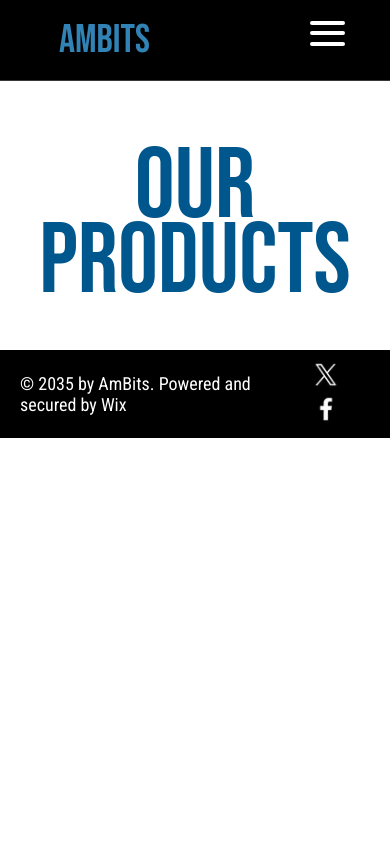
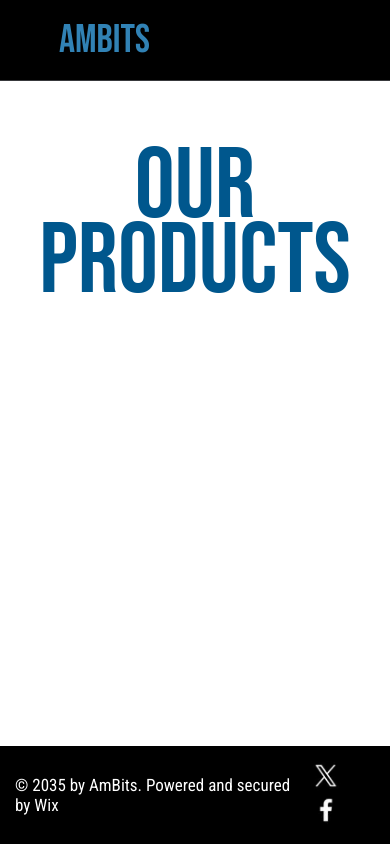
Before and after one commit to Nick9881/project2, a plain HTML site: page project2/products.html in a window 390 px wide. Drawn offline with Linux system fonts and the light colour scheme; no server answers.

Commit message:
Add files via upload

```diff
--- a/project2/about.css
+++ b/project2/about.css
@@ -1,29 +1,28 @@
 @font-face {
     font-family: bebasneue;
     src: url(./fonts/BebasNeue-Regular.ttf);
+    font-display: swap;
 }
 
 @font-face {
     font-family: ubuntu;
     src: url(./fonts/Ubuntu-Regular.ttf);
+    font-display: swap;
 }
 
 @font-face {
     font-family: roboto;
     src: url(./fonts/RobotoCondensed-Regular.ttf);
+    font-display: swap;
 }
 
-@keyframes fadeOut {
+@keyframes fadeIn {
     from {
       opacity: 0;
     }
     to {
       opacity: 1;
     }
-  }
-
-a:visited {
-    text-decoration: none;
 }
 
 a {
@@ -31,14 +30,26 @@ a {
     color: #7fb1ce;
 }
 
+a:visited {
+    text-decoration: none;
+}
+
 body, html {
     margin: 0;
     padding: 0;
     height: 100%;
-    font-family: bebasneue;
+    font-family: bebasneue, sans-serif;
     scroll-behavior: smooth;
-    animation: fadeOut 1s ease-in-out;
+    animation: fadeIn 1s ease-in-out;
     overflow-x: hidden;
+    display: flex;
+    flex-direction: column;
+}
+
+.wrapper {
+    display: flex;
+    flex-direction: column;
+    min-height: 100vh;
 }
 
 .navigation-burger {
@@ -151,7 +162,7 @@ body, html {
     color: #00578d;
 }
 
-section{
+section {
     text-align: center;
     color: #959596;
 }
@@ -160,7 +171,7 @@ section{
     display: flex;
     justify-content: center;
     gap: 150px;
-    margin-top: 50px;
+    margin-top: 150px;
 }
 
 .column {
@@ -188,7 +199,7 @@ section{
 }
 
 .con {
-    font-family: roboto;
+    font-family: roboto, sans-serif;
     margin: auto;
     width: 800px;
     align-content: center;
@@ -197,7 +208,7 @@ section{
     color: rgb(83, 83, 83);
 }
 
-.con__button{
+.con__button {
     background-color: #215779;
     color: #6ab1ce;
     width: 300px;
@@ -205,7 +216,7 @@ section{
     font-size: 25px;
     padding: 5px 1px;
     border: none;
-    font-family: bebasneue;
+    font-family: bebasneue, sans-serif;
     cursor: pointer;
     text-align: center;
     transition: background-color 0.5s ease, transform 0.5s ease;
@@ -216,8 +227,12 @@ section{
     color: #a9e7ff;
 }
 
+footer{
+    margin-top: auto;
+}
+
 .footer {
-    font-family: roboto;
+    font-family: roboto, sans-serif;
     display: flex;
     justify-content: space-between;
     align-items: center;
@@ -225,17 +240,16 @@ section{
     color: white;
     padding: 10px 20px;
     font-size: 18px;
-    margin-top: 408px;
-  }
+}
 
-  .footer-left a {
+.footer-left a {
     color: #ffffff;
     text-decoration: none;
-  }
+}
 
-  .footer-right img {
+.footer-right img {
     width: 30px;
     height: 30px;
     margin-left: 10px;
     cursor: pointer;
-  }
+}
--- a/project2/cart.css
+++ b/project2/cart.css
@@ -1,16 +1,19 @@
 @font-face {
     font-family: bebasneue;
     src: url(./fonts/BebasNeue-Regular.ttf);
+    font-display: swap;
 }
 
 @font-face {
     font-family: ubuntu;
     src: url(./fonts/Ubuntu-Regular.ttf);
+    font-display: swap;
 }
 
 @font-face {
     font-family: roboto;
     src: url(./fonts/RobotoCondensed-Regular.ttf);
+    font-display: swap;
 }
 
 @keyframes fadeOut {
--- a/project2/media_about.css
+++ b/project2/media_about.css
@@ -16,7 +16,7 @@
         display: flex;
         width: 40px;
         height: 30px;
-        left: 290px;
+        right: 10%;
         top: 18px;
     }
 
@@ -64,7 +64,6 @@
 
     .container {
         flex-direction: column;
-        width: 80%;
         margin: auto;
         gap: 70px;
     }
--- a/project2/media_cart.css
+++ b/project2/media_cart.css
@@ -16,7 +16,7 @@
         display: flex;
         width: 40px;
         height: 30px;
-        left: 290px;
+        right: 10%;
         top: 18px;
     }
 
--- a/project2/media_product.css
+++ b/project2/media_product.css
@@ -16,7 +16,7 @@
         display: flex;
         width: 40px;
         height: 30px;
-        left: 290px;
+        right: 10%;
         top: 18px;
     }
 
@@ -68,22 +68,20 @@
 
     .product_container {
         display: grid;
-        grid-template-columns: repeat(2, 1fr);
+        grid-template-columns: repeat(1, 1fr);
         gap: 20px;
         width: 80%;
         margin: 0 auto;
     }
 
     .some img {
-        max-width: 100%;
-        height: 100px;
         object-fit: cover;
         border-radius: 8px;
         margin-bottom: 15px;
     }
 }
 
-@media (width: 1024px) {
+@media (max-width: 1024px) {
     /* iPad Pro */
     .navigation__home__ul {
         display: none;
@@ -151,3 +149,13 @@
         flex-direction: column;
     }
 }
+
+@media (min-width: 1025px) {
+    .product_container {
+        display: grid;
+        grid-template-columns: repeat(3, 1fr);
+        gap: 20px;
+        width: 80%;
+        margin: 0 auto;
+    }
+}
--- a/project2/products.css
+++ b/project2/products.css
@@ -34,10 +34,13 @@ a {
 body, html {
     margin: 0;
     padding: 0;
+    height: 100%;
     font-family: bebasneue, sans-serif;
     scroll-behavior: smooth;
-    animation: fadeOut 1s ease-in-out;
+    animation: fadeIn 1s ease-in-out;
     overflow-x: hidden;
+    display: flex;
+    flex-direction: column;
 }
 
 .navigation-burger {
@@ -148,6 +151,10 @@ body, html {
     color: rgb(83, 83, 83);
 }
 
+footer{
+    margin-top: auto;
+}
+
 .footer {
     font-family: roboto;
     display: flex;
@@ -185,7 +192,7 @@ body, html {
 
 .product_container {
     display: grid;
-    grid-template-columns: repeat(3, 1fr);
+    grid-template-columns: repeat(2, 1fr);
     gap: 20px;
     width: 60%;
     margin: 0 auto;
--- a/project2/style.css
+++ b/project2/style.css
@@ -1,16 +1,19 @@
 @font-face {
     font-family: bebasneue;
     src: url(./fonts/BebasNeue-Regular.ttf);
+    font-display: swap;
 }
 
 @font-face {
     font-family: ubuntu;
     src: url(./fonts/Ubuntu-Regular.ttf);
+    font-display: swap;
 }
 
 @font-face {
     font-family: roboto;
     src: url(./fonts/RobotoCondensed-Regular.ttf);
+    font-display: swap;
 }
 
 @keyframes fadeOut {
```
Also changed, not shown: project2/about.html (+3 -3 lines).
